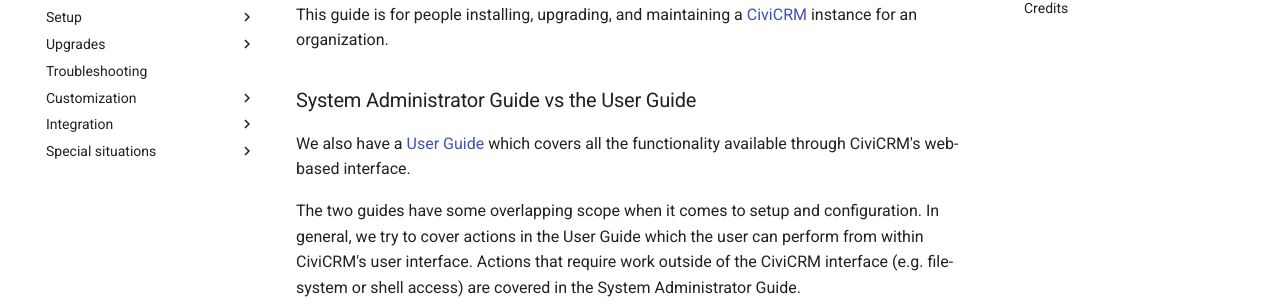
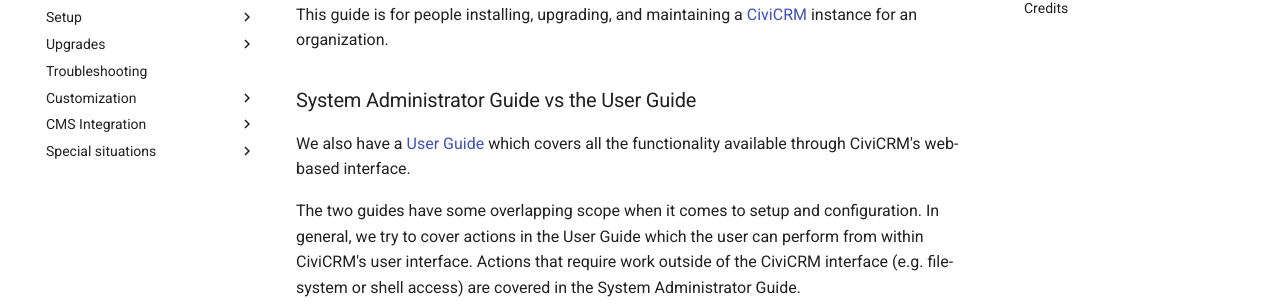
Before and after one commit to civicrm/civicrm-sysadmin-guide, an MkDocs documentation site: the page built from docs/index.md, in a window 1280 px wide. Shown: the part 229-537 px from the top of the page. Built offline with MkDocs 1.6.1 and Material for MkDocs 9.7.7, drawn with Linux system fonts in a browser that asks for light colours; comment, search, counter and statistics services are not loaded; old or Windows-style settings are respelled for this version of MkDocs.

Commit message:
Change 'Integration' to 'CMS Integration'
For better clarity

```diff
--- a/mkdocs.yml
+++ b/mkdocs.yml
@@ -63,7 +63,7 @@ pages:
   #- Other languages: customize/i18n.md
   - Override settings: customize/settings.md
   #- Custom development: customize/develop.md
-- Integration:
+- CMS Integration:
   - Drupal integration:
     - Drupal integration: integration/drupal/index.md
     - Drupal views: integration/drupal/views.md
```
